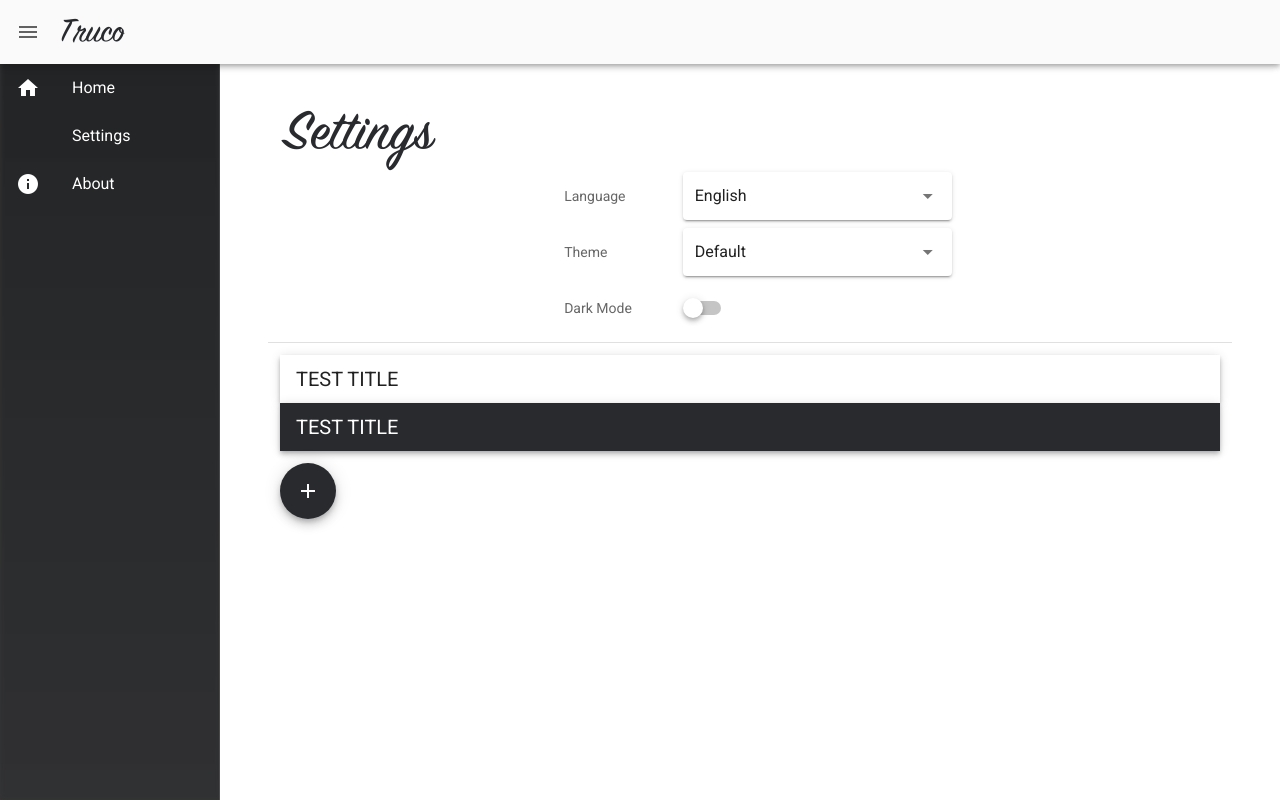
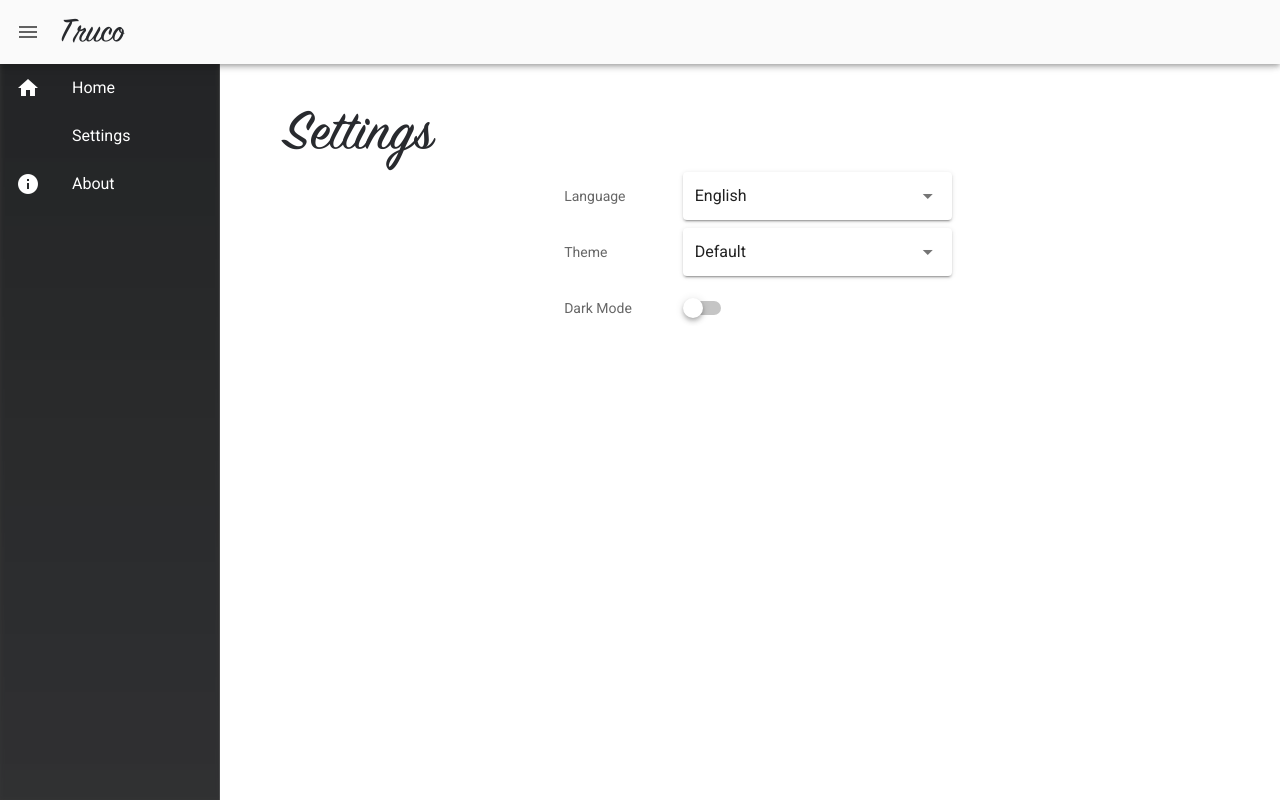
Before and after one commit to NickMBR/Truco, a Vue app: page /settings in a window 1280 px wide. Built offline with nearby package versions, Linux system fonts and the light colour scheme.

Commit message:
Removed tests from settings page

```diff
--- a/client/src/views/navigation/Settings.vue
+++ b/client/src/views/navigation/Settings.vue
@@ -39,28 +39,6 @@
 				</v-layout>
 			</v-flex>
 		</v-layout>
-
-		<v-flex xs12>
-			<v-divider></v-divider>
-
-			<div class="pa-3">
-				<v-toolbar dense :class="''">
-					<v-toolbar-title>
-						TEST TITLE
-					</v-toolbar-title>
-				</v-toolbar>
-
-				<v-toolbar dense :class="$store.getters.colorMode ? 'primary grey--text text--darken-4' : 'primary white--text'">
-					<v-toolbar-title>
-						TEST TITLE
-					</v-toolbar-title>
-				</v-toolbar>
-
-				<v-btn fab color="primary" class="mt-3">
-					<v-icon :color="$store.getters.colorMode ? 'grey darken-4' : ''" light>mdi-plus</v-icon>
-				</v-btn>
-			</div>
-		</v-flex>
 	</v-layout>
 </template>
 
```
